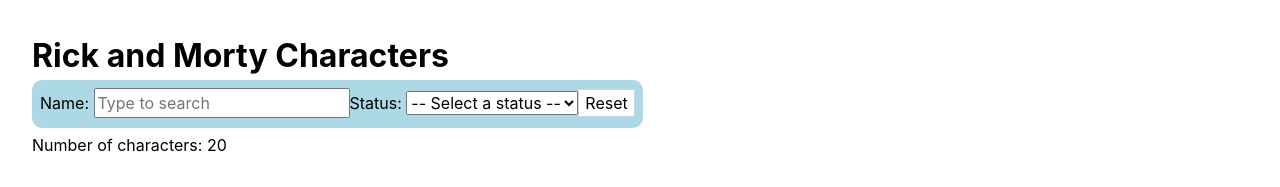
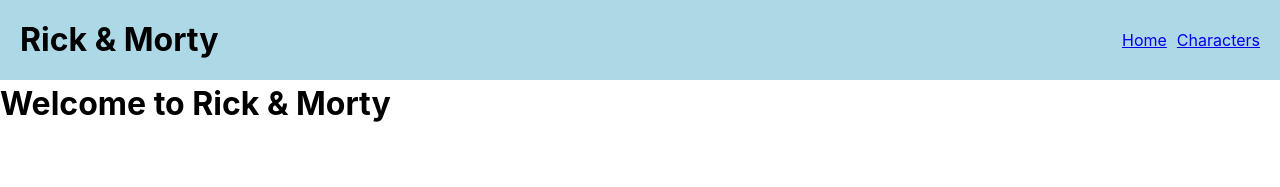
Before and after one commit to josch87/hh-java-24-2_5-08_react-state, a React (Vite) app: page / in a window 1280 px wide. Shown: the top 187 px of the page. Built offline with nearby package versions, Linux system fonts and the light colour scheme.

Commit message:
Add Header component and Home page
A new Header component has been implemented for the application's main layout. Additionally, a Home page has been added into the routing structure. Reorganization of components and pages has been done for better management and readability.

```diff
--- a/src/App.tsx
+++ b/src/App.tsx
@@ -1,13 +1,17 @@
 import './App.css'
 import CharactersPage from "./pages/CharactersPage.tsx";
 import {Route, Routes} from "react-router-dom";
+import HomePage from "./pages/HomePage.tsx";
+import Header from "./components/Header/Header.tsx";
 
 function App() {
 
     return (
         <>
+            <Header />
             <Routes>
-                <Route path="/" element={<CharactersPage/>}/>
+                <Route path="/" element={<HomePage/>}/>
+                <Route path="/characters" element={<CharactersPage/>}/>
             </Routes>
         </>
     )
--- /dev/null
+++ b/src/components/Header/Header.tsx
@@ -0,0 +1,23 @@
+import styled from "styled-components";
+import MainNavigation from "../MainNavigation/MainNavigation.tsx";
+
+const StyledHeader = styled.header`
+    height: 5rem;
+    background-color: lightblue;
+    display: flex;
+    justify-content: space-between;
+    align-items: center;
+    padding: 0 20px;
+`;
+
+
+export default function Header() {
+
+
+    return (
+        <StyledHeader>
+            <h1>Rick & Morty</h1>
+            <MainNavigation />
+        </StyledHeader>
+    )
+}
--- /dev/null
+++ b/src/components/MainNavigation/MainNavigation.tsx
@@ -0,0 +1,25 @@
+import {Link} from "react-router-dom";
+import styled from "styled-components";
+
+const StyledUnorderedList = styled.ul`
+    display: flex;
+    gap: 10px;
+
+`;
+
+const StyledListItem = styled.li`
+    list-style-type: none;
+    padding: 0;
+    margin: 0;
+`;
+
+export default function MainNavigation() {
+    return (
+        <nav>
+            <StyledUnorderedList>
+                <StyledListItem><Link to={"/"}>Home</Link></StyledListItem>
+                <StyledListItem><Link to={"/characters"}>Characters</Link></StyledListItem>
+            </StyledUnorderedList>
+        </nav>
+    )
+}
--- a/src/pages/CharactersPage.tsx
+++ b/src/pages/CharactersPage.tsx
@@ -1,7 +1,7 @@
 import {ChangeEvent, useEffect, useState} from "react";
 import {response} from "../data/charactersData.ts";
 import {CharacterType} from "../model/model.ts";
-import CharacterCard from "../components/characterCard/CharacterCard.tsx";
+import CharacterCard from "../components/CharacterCard/CharacterCard.tsx";
 import styled from "styled-components";
 
 const StyledCharactersSection = styled.section`
--- /dev/null
+++ b/src/pages/HomePage.tsx
@@ -0,0 +1,5 @@
+export default function HomePage() {
+    return (
+        <h1>Welcome to Rick & Morty</h1>
+    )
+}
```
Also changed, not shown: src/components/CharacterCard/CharacterCard.styled.tsx (renamed from src/components/characterCard/CharacterCard.styled.tsx), src/components/CharacterCard/CharacterCard.tsx (renamed from src/components/characterCard/CharacterCard.tsx).
